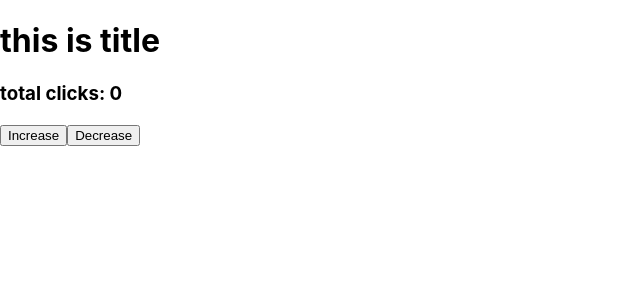
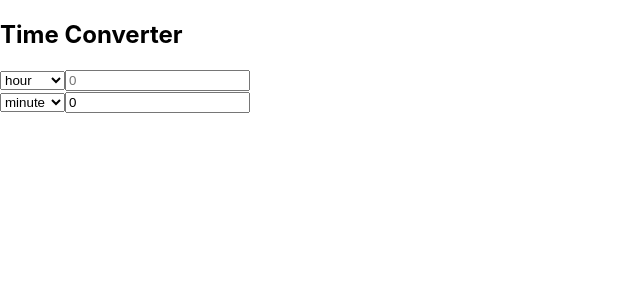
Before and after one commit to Chriso004/React-Typescript, a React (Create React App) app: page / in a window 1280 px wide. Shown: the top 300 px of the page, without its empty margins (0-640 px from the left). Built offline with nearby package versions, Linux system fonts and the light colour scheme.

Commit message:
time converter practice

```diff
--- a/src/index.tsx
+++ b/src/index.tsx
@@ -3,11 +3,10 @@ import ReactDOM from 'react-dom';
 import './index.css';
 import reportWebVitals from './reportWebVitals';
 import TimeConverter from './practice/TimeConverter';
-import App from './App';
 
 ReactDOM.render(
   <React.StrictMode>
-    <App />
+    <TimeConverter />
   </React.StrictMode>,
   document.getElementById('root')
 );
--- a/src/practice/TimeConverter.tsx
+++ b/src/practice/TimeConverter.tsx
@@ -1,32 +1,94 @@
 import React, { useState } from 'react';
 
+interface TimeConverterOptionStates {
+    inputOption: string,
+    resultOption: string,
+}
+
+interface TimeConverterValueStates {
+    resultValue: number,
+}
+
 const TimeConverter = () => {
-    const ChangeOption = (e: React.ChangeEvent<HTMLSelectElement>) => {
+    const [options, setOption] = useState<TimeConverterOptionStates>({
+        inputOption: 'hour',
+        resultOption: 'minute',
+    });
+    const [value, setValue] = useState<TimeConverterValueStates>({
+        resultValue: 0,
+    })
+
+    const ChangeInputOption = (e: React.ChangeEvent<HTMLSelectElement>) => {
+        e.preventDefault();
+        const optionValue = e.target.value;
+        setOption({
+            inputOption: optionValue,
+            resultOption: options.resultOption,
+        })
+    }
+
+    const ChangeResultOption = (e: React.ChangeEvent<HTMLSelectElement>) => {
+        e.preventDefault();
+        const optionValue = e.target.value;
+        setOption({
+            inputOption: options.inputOption,
+            resultOption: optionValue,
+        })
+    }
+
+    const ConvertTime = (e: React.ChangeEvent<HTMLInputElement>) => {
+        e.preventDefault();
+        const currentTime = parseFloat(e.target.value);
+        let result;
+        if (options.inputOption === 'hour') {
+            if (options.resultOption === 'hour') result = currentTime;
+            else if (options.resultOption === 'minute') result = currentTime * 60;
+            else result = currentTime * 60 * 60;
+        }
+        else if (options.inputOption === 'minute') {
+            if (options.resultOption === 'hour') result = currentTime / 60;
+            else if (options.resultOption === 'minute') result = currentTime;
+            else result = currentTime * 60;
+        }
+        else {
+            if (options.resultOption === 'hour') result = currentTime / 60 / 60;
+            else if (options.resultOption === 'minute') result = currentTime / 60;
+            else result = currentTime;
+        }
+        setValue({resultValue: result})
     }
 
     const title = <h2>Time Converter</h2>
-    const inputType =
+
+    const inputContainer =
+        <div id='inputContainer'>
             <form>
-        <select onChange={ChangeOption}>
+                <select onChange={ChangeInputOption} value={options.inputOption}>
                     <option>hour</option>
                     <option>minute</option>
                     <option>second</option>
                 </select>
+                <input type='number' placeholder='0' onChange={ConvertTime}></input>
             </form>
-    const resultType =
+        </div>
+
+    const resultContainer =
+        <div id='resultContainer'>
             <form>
-        <select>
+                <select onChange={ChangeResultOption} value={options.resultOption}>
                     <option>hour</option>
                     <option>minute</option>
                     <option>second</option>
                 </select>
+                <input id='result' type='number' value={value.resultValue} readOnly></input>
             </form>
+        </div>
 
-
-    return(
+    return (
         <>
-            { title }
-            { inputType }
+            {title}
+            {inputContainer}
+            {resultContainer}
         </>
     )
 }
```
Lines whose indentation alone changed are shown as unchanged.
